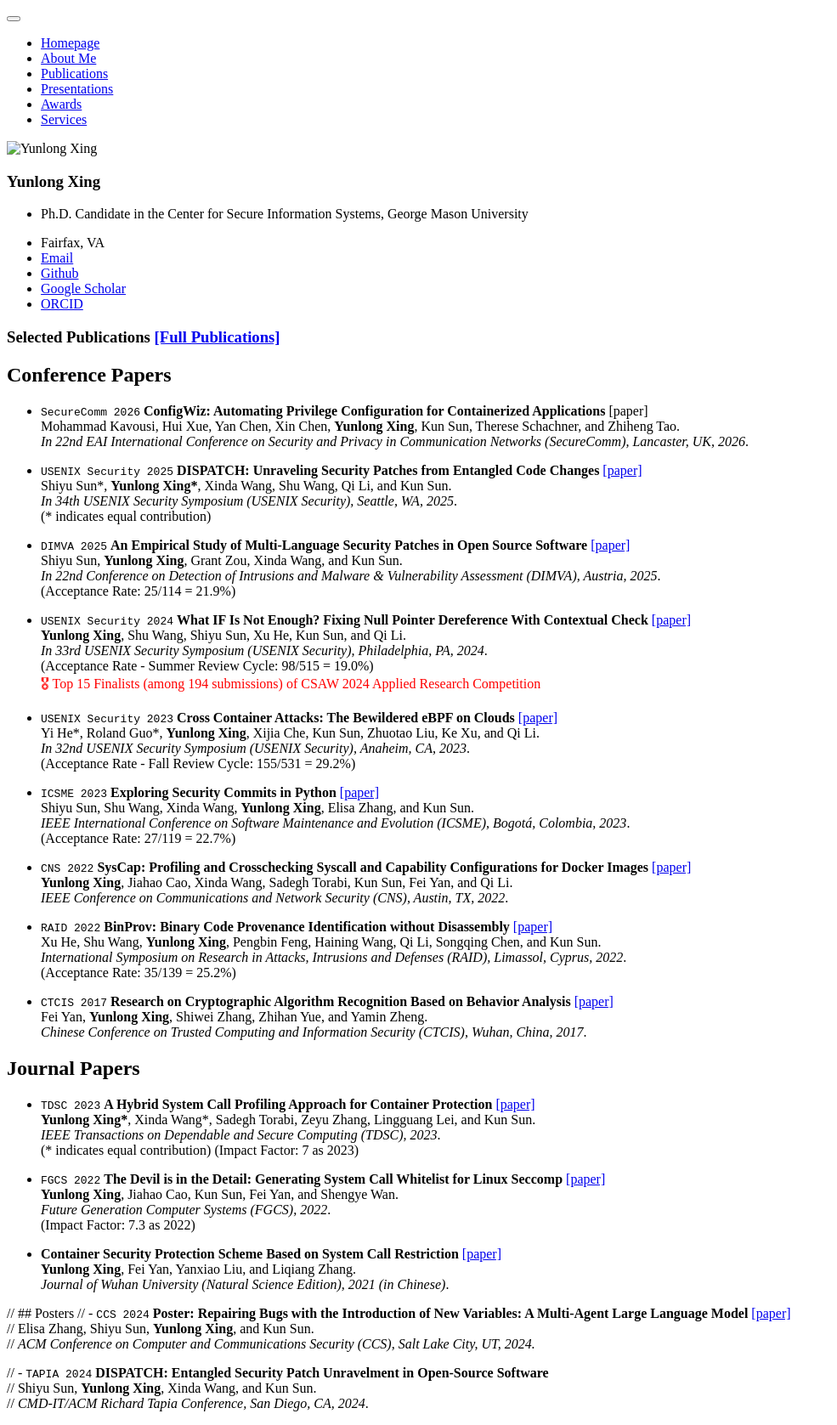
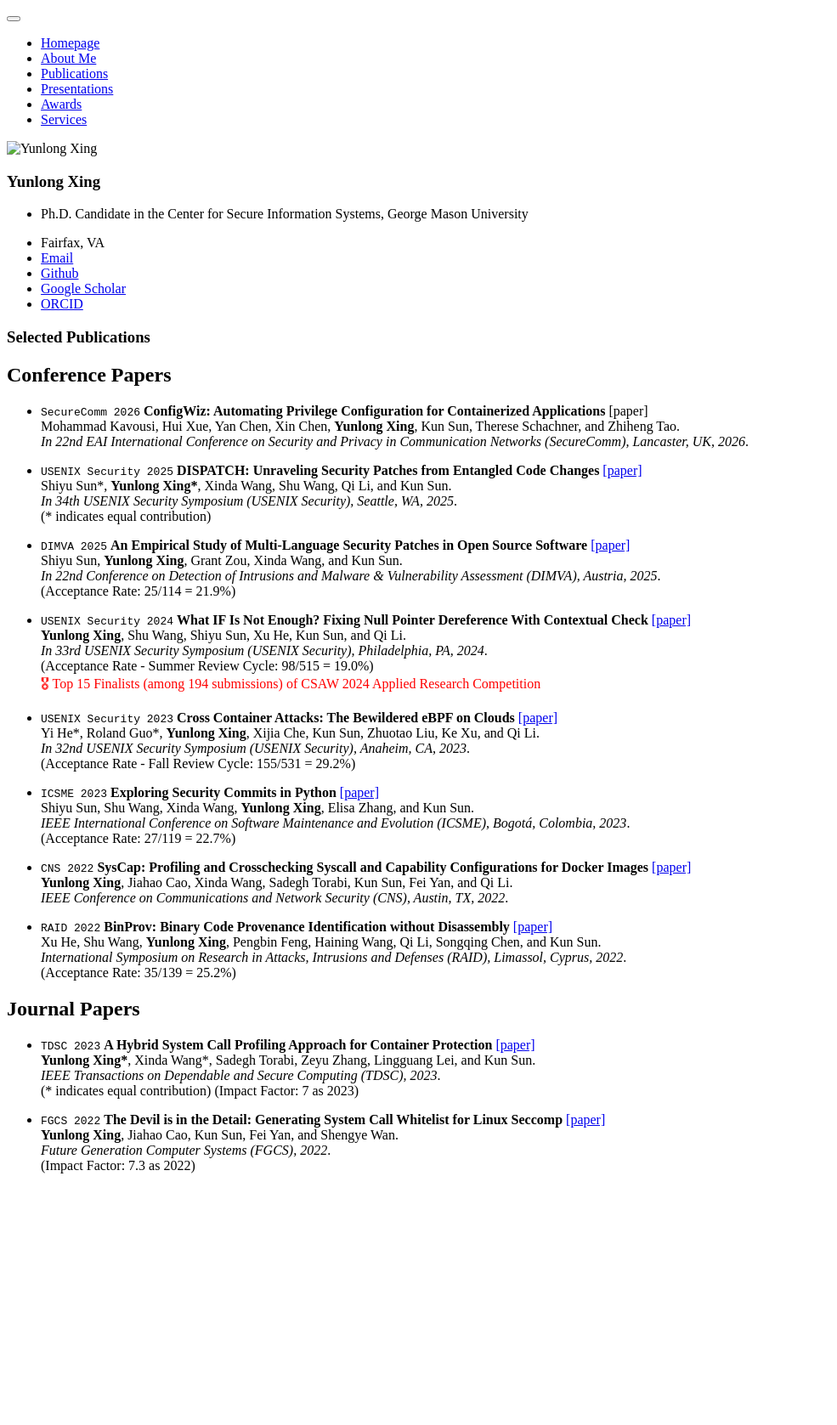
Before and after one commit to YunlongXing/yunlongxing.github.io, a Jekyll site: the page built from _pages/includes/pub.md, in a window 1280 px wide. Shown: the whole page at 85% size, without its empty margins (0-985 px from the left). Built offline with Jekyll 4.4.1, drawn with Linux system fonts in a browser that asks for light colours; our own code applies the rules of GitHub Pages for plain Markdown files; after the commit the page ends 1397 px from its top, so only the background shows below that.

Commit message:
Update selected publications list
Removed several publications from the list, including a conference paper from CTCIS 2017 and journal papers from 2021. Commented out poster entries for CCS 2024 and TAPIA 2024.

```diff
--- a/_pages/includes/pub.md
+++ b/_pages/includes/pub.md
@@ -1,4 +1,4 @@
-# Selected Publications [\[Full Publications\]](https://scholar.google.com/citations?user=H9E5GxsAAAAJ&hl=en)
+# Selected Publications
 ## Conference Papers
 - ``SecureComm 2026`` **ConfigWiz: Automating Privilege Configuration for Containerized Applications** [paper]<br>
 Mohammad Kavousi, Hui Xue, Yan Chen, Xin Chen, **Yunlong Xing**, Kun Sun, Therese Schachner, and Zhiheng Tao. <br>
@@ -39,10 +39,6 @@ Xu He, Shu Wang, **Yunlong Xing**, Pengbin Feng, Haining Wang, Qi Li, Songqing C
 *International Symposium on Research in Attacks, Intrusions and Defenses (RAID), Limassol, Cyprus, 2022*.<br>
 (Acceptance Rate: 35/139 = 25.2%)
 
-- ``CTCIS 2017`` **Research on Cryptographic Algorithm Recognition Based on Behavior Analysis** [\[paper\]](https://doi.org/10.1007/978-981-10-7080-8_25)<br>
-Fei Yan, **Yunlong Xing**, Shiwei Zhang, Zhihan Yue, and Yamin Zheng.<br>
-*Chinese Conference on Trusted Computing and Information Security (CTCIS), Wuhan, China, 2017*.
-
 ## Journal Papers
 - ``TDSC 2023`` **A Hybrid System Call Profiling Approach for Container Protection** [\[paper\]](https://ieeexplore.ieee.org/document/10105304)<br>
 **Yunlong Xing\***, Xinda Wang\*, Sadegh Torabi, Zeyu Zhang, Lingguang Lei, and Kun Sun.<br>
@@ -53,17 +49,3 @@ Fei Yan, **Yunlong Xing**, Shiwei Zhang, Zhihan Yue, and Yamin Zheng.<br>
 **Yunlong Xing**, Jiahao Cao, Kun Sun, Fei Yan, and Shengye Wan.<br>
 *Future Generation Computer Systems (FGCS), 2022*.<br>
 \(Impact Factor: 7.3 as 2022\)
-
-- **Container Security Protection Scheme Based on System Call Restriction** [\[paper\]](https://doi.org/10.14188/j.1671-8836.2021.0049)<br>
-**Yunlong Xing**, Fei Yan, Yanxiao Liu, and Liqiang Zhang.<br>
-*Journal of Wuhan University (Natural Science Edition), 2021 (in Chinese)*.
-
-
-// ## Posters
-// - ``CCS 2024`` **Poster: Repairing Bugs with the Introduction of New Variables: A Multi-Agent Large Language Model** [\[paper\]](https://dl.acm.org/doi/10.1145/3658644.3691412)<br>
-// Elisa Zhang, Shiyu Sun, **Yunlong Xing**, and Kun Sun. <br>
-// *ACM Conference on Computer and Communications Security (CCS), Salt Lake City, UT, 2024.*
-
-// - ``TAPIA 2024`` **DISPATCH: Entangled Security Patch Unravelment in Open-Source Software** <br>
-// Shiyu Sun, **Yunlong Xing**, Xinda Wang, and Kun Sun. <br>
-// *CMD-IT/ACM Richard Tapia Conference, San Diego, CA, 2024*.
```
